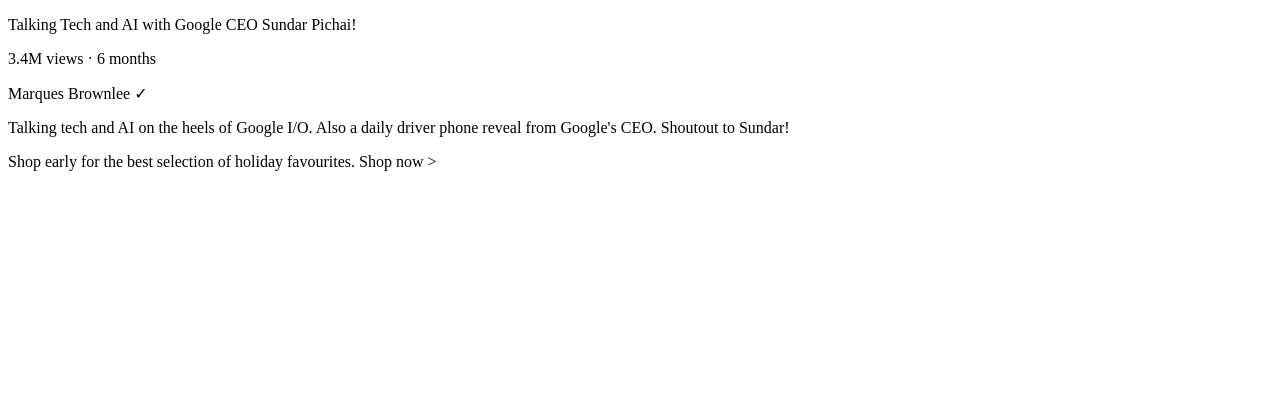
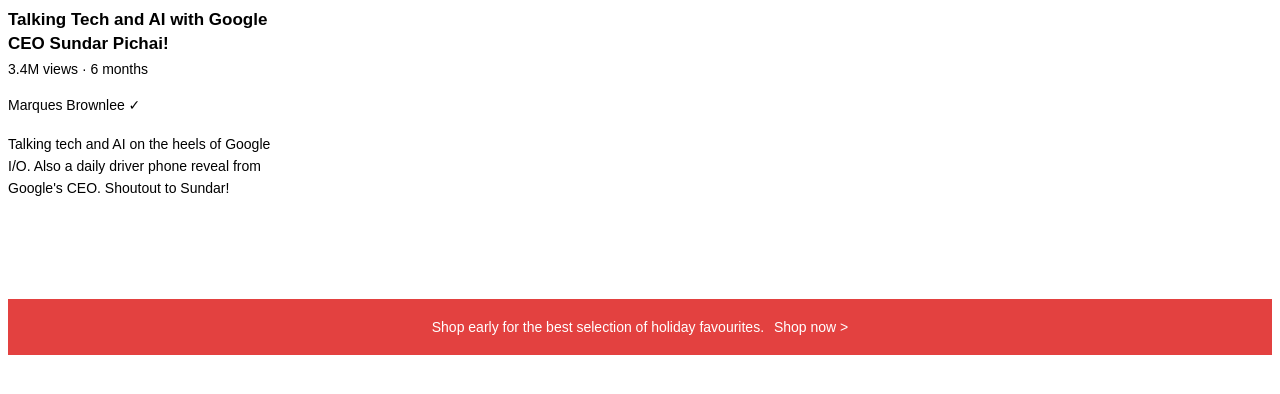
Before and after one commit to SmeltzerW/smeltzer, a plain HTML site: page text.html in a window 1280 px wide. Drawn offline with Linux system fonts and the light colour scheme; files that its build step writes are made by us from their sources.

Commit message:
Add files via upload

```diff
--- a/resources/css/text.css
+++ b/resources/css/text.css
@@ -0,0 +1,64 @@
+p {
+    font-family: arial;
+    margin-top: 0;
+    margin-bottom: 0;
+
+}
+
+.video-title {
+font-size: 17px;
+font-weight: bold;
+width: 280px;
+line-height: 24px;
+margin-bottom: 5px;
+}
+.video-stats {
+font-size: 14px;
+color: 96, 96, 96;
+margin-bottom: 20px;
+
+
+}
+.video-author {
+color: 96,96,96;
+font-size: 14px;
+margin-bottom: 20px;
+}
+.video-desc {
+color: 96,96,96;
+font-size: 14px;
+width: 280px;
+line-height: 22px;
+margin-bottom: 100px;
+
+
+}
+
+.bottom-text {
+margin-bottom: 50px;
+font-size: 14px;
+background-color: rgb(227, 65, 64);
+color: white;
+text-align: center;
+padding-top: 20px;
+padding-bottom: 20px;
+
+}
+.span-example {
+margin-left: 6px;
+
+
+}
+.span-example:hover {
+text-decoration: underline;
+cursor: pointer;
+
+
+}
+.shop-link {
+cursor: pointer;
+
+}
+.shop-link:hover {
+text-decoration: underline;
+}
```
Also changed, not shown: buttons.html (+1 -0 lines).
